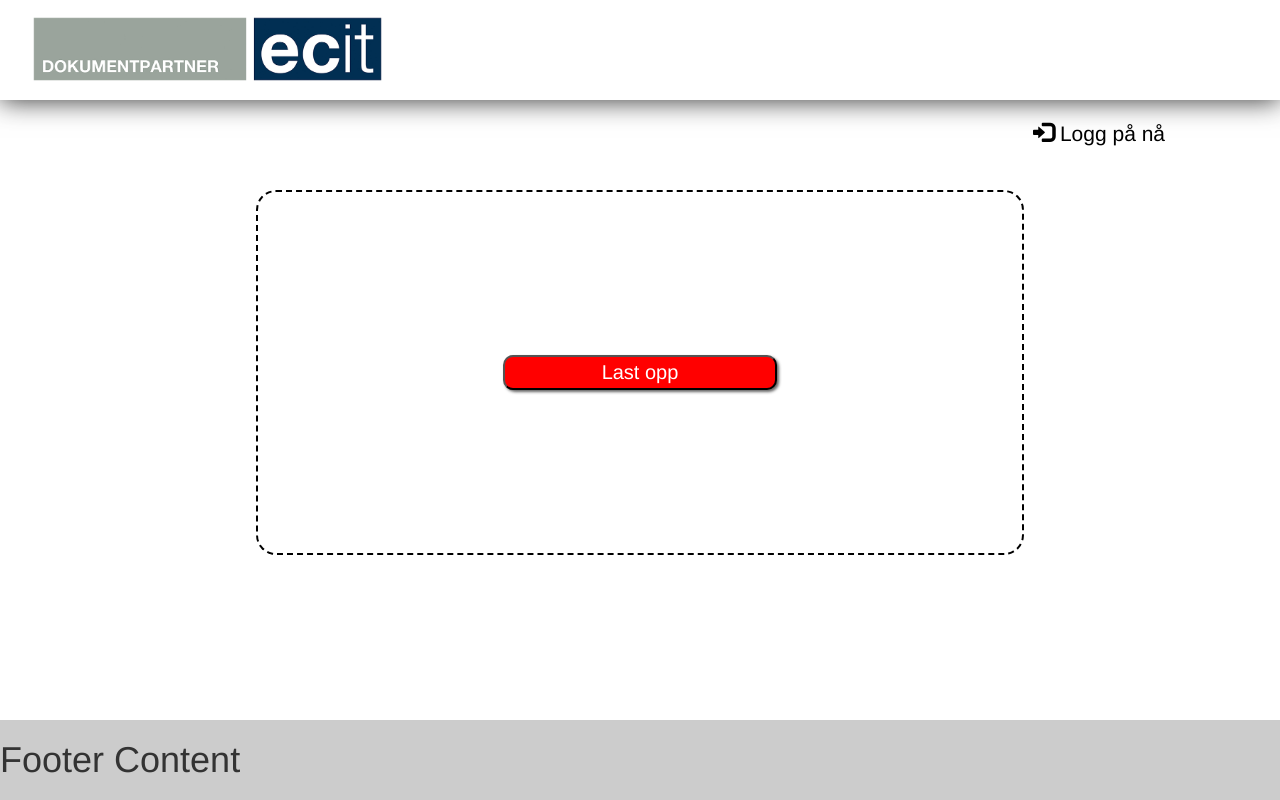
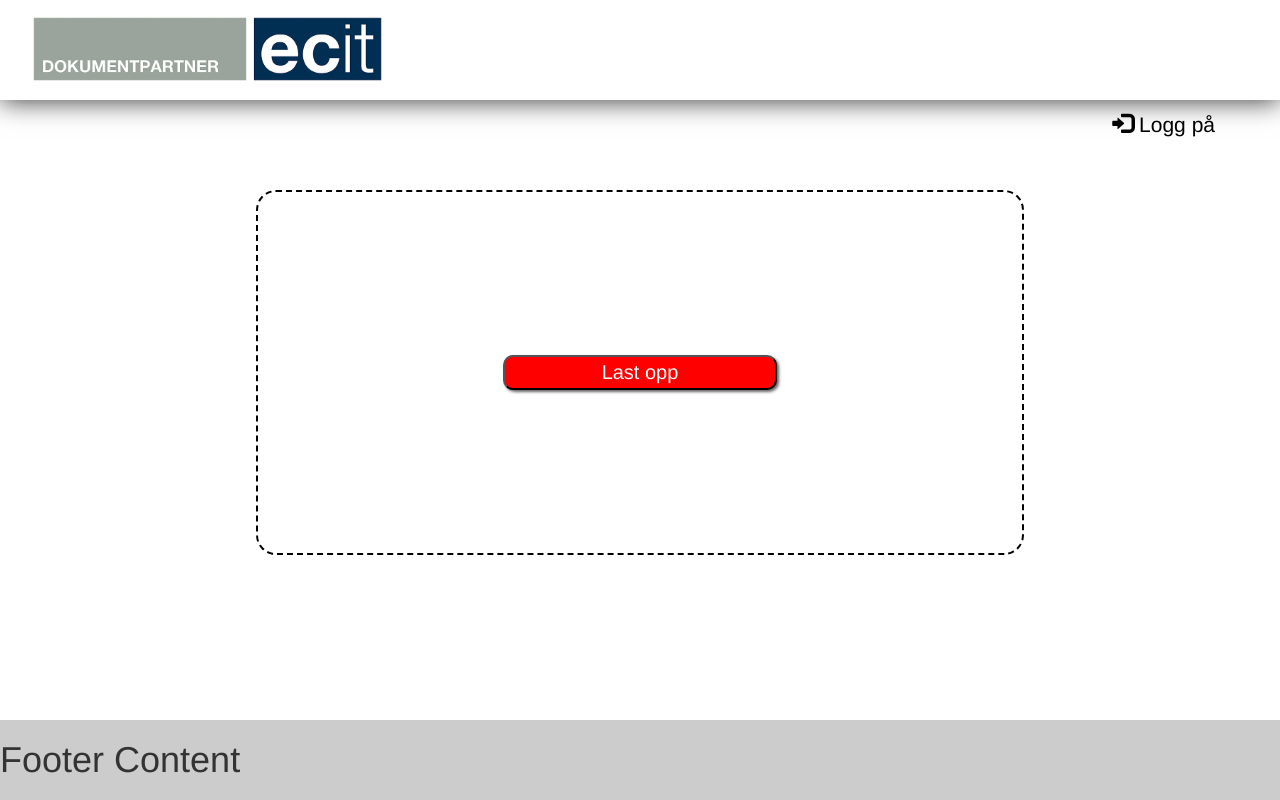
Before and after one commit to ErlendAHall/Bachelor-Signering, an Angular app: page / in a window 1280 px wide. Built offline with nearby package versions, Linux system fonts and the light colour scheme.

Commit message:
nå ser vi hva som skjer

```diff
--- a/src/app/header/header.component.css
+++ b/src/app/header/header.component.css
@@ -10,8 +10,8 @@
     border:none;
 }
 .nav>li>a{
-    margin-left: 100px;
-    margin-right: 100px;
+    margin-left: 50px;
+    margin-right: 50px;
 }
 
 .left_rcorners4 {
@@ -30,7 +30,7 @@
 .right_rcorners4 {
     position: absolute;
     border-radius: 0px 20px 20px 0px;
-    background: #A81818;
+    background:#012f53;
     padding: 20px;
     width: 150px;
     height: 75px;
--- a/src/app/header/header.component.html
+++ b/src/app/header/header.component.html
@@ -1,10 +1,10 @@
 <div class="lineshaddow">
-<nav class="navbar-color">
-  <div class="logo">
-    <img src="assets\img\logo.jpg">
-  </div>
+  <nav class="navbar-color">
+    <div class="logo">
+      <img src="assets\img\logo.jpg">
+    </div>
       <ul class="nav navbar-right">
-        <li><a href="#" class="Loggpå_plassering_Og_Farge"><span class="glyphicon glyphicon-log-in"></span> Logg på nå</a></li>
+        <li><a href="#" class="Loggpå_plassering_Og_Farge"><span class="glyphicon glyphicon-log-in"></span> Logg på</a></li>
       </ul>
-</nav>
+  </nav>
 </div>
```
